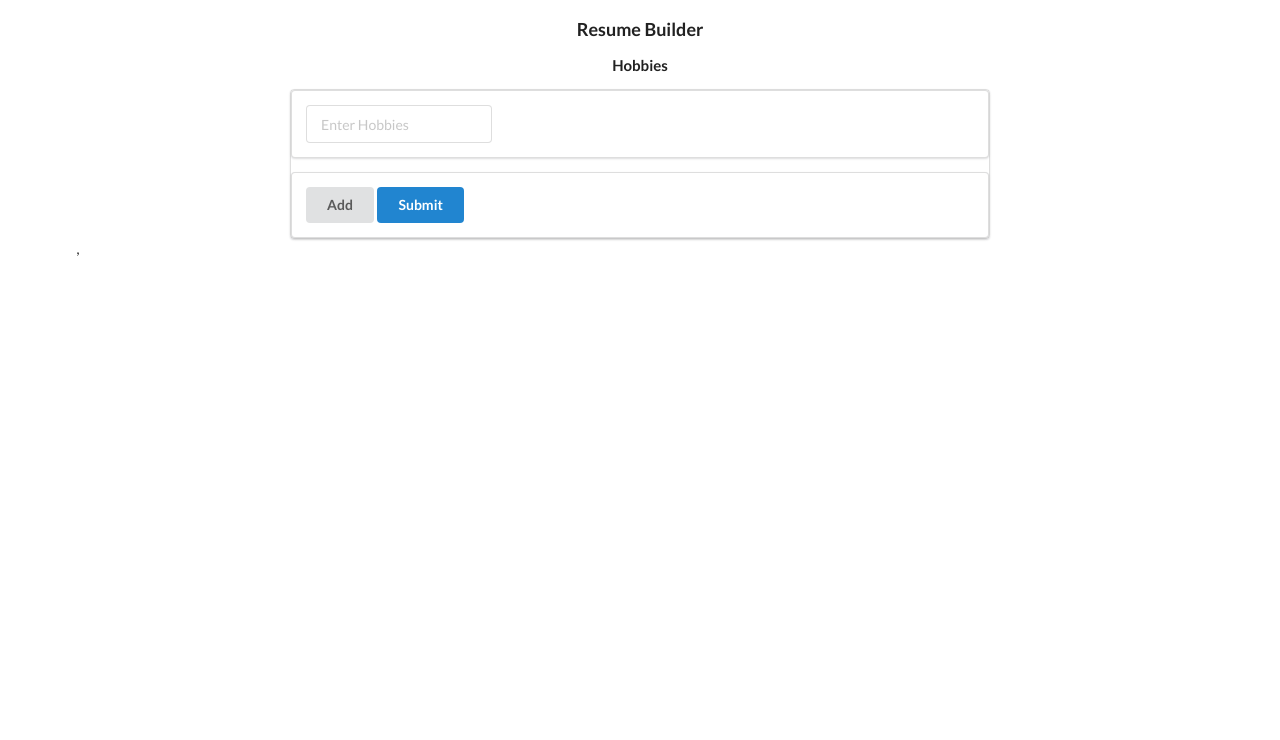
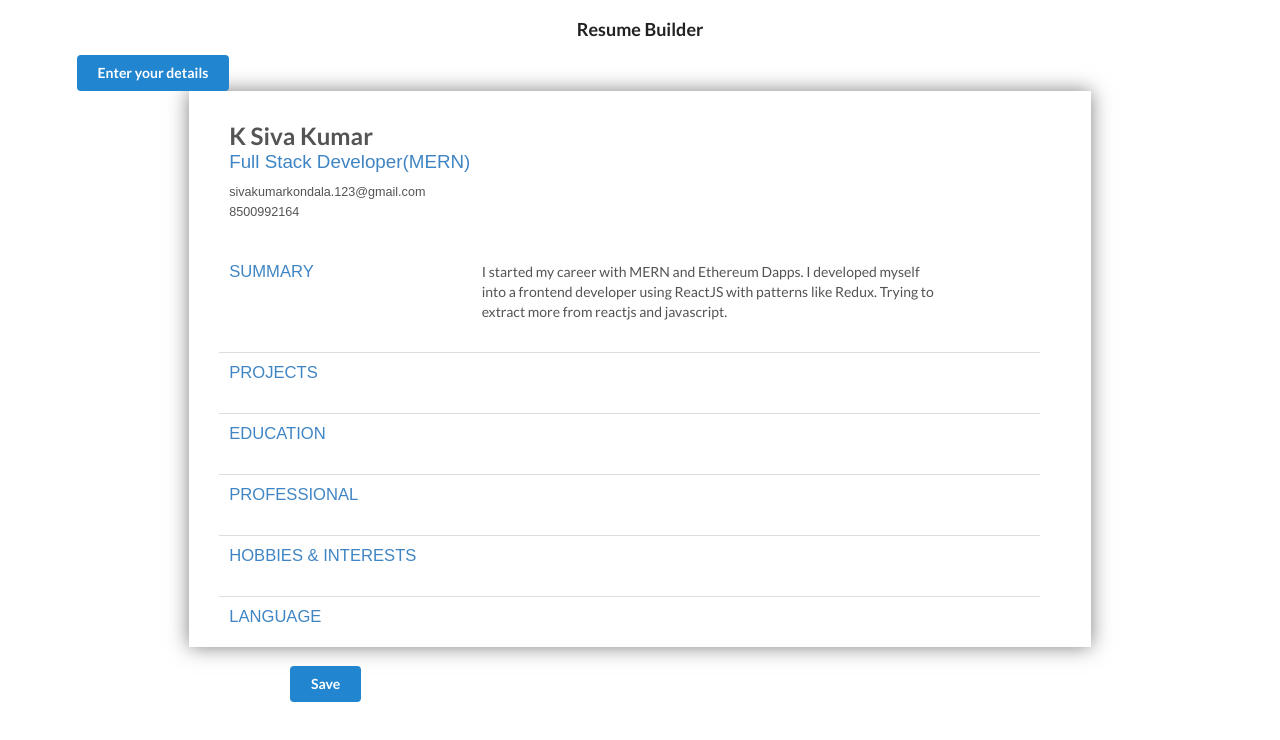
Before and after one commit to siva1933/Resume-Builder, a React (Create React App) app: page / in a window 1280 px wide. Shown: the top 740 px of the page. Built offline with nearby package versions, Linux system fonts and the light colour scheme.

Commit message:
added static data

```diff
--- a/package.json
+++ b/package.json
@@ -8,13 +8,16 @@
     "html2canvas": "^1.0.0-alpha.12",
     "jspdf": "^1.5.3",
     "mui-datatables": "^2.1.0",
+    "print-js": "^1.0.61",
     "react": "^16.8.5",
     "react-dom": "^16.8.5",
     "react-redux": "^6.0.1",
+    "react-router-dom": "^5.0.1",
     "react-scripts": "2.1.8",
     "redux": "^4.0.1",
     "redux-form": "^8.1.0",
-    "redux-thunk": "^2.3.0"
+    "redux-thunk": "^2.3.0",
+    "sockjs-client": "^1.3.0"
   },
   "scripts": {
     "start": "react-scripts start",
--- a/src/components/App.js
+++ b/src/components/App.js
@@ -1,41 +1,38 @@
 import React from 'react';
 import '../styles/App.css';
-// import PersonalDetails from './PersonalDetails';
-// import ProjectDetails from './ProjectDetails';
-// import Education from './Education';
-// import Professional from './Professional';
-import Hobbies from './Hobbies';
-// import Languages from './Languages';
-// import ShowResume from './ShowResume';
-// import { Stepper } from './Stepper';
+import Routes from './routes';
+import { withRouter } from 'react-router-dom'
 
+class App extends React.Component {
+  state = {
+    showButton: true
+  }
 
-export default class App extends React.Component {
+  componentDidMount() {
+    if (localStorage.getItem('showButton') !== null) {
+      this.setState({
+        showButton: JSON.parse(localStorage.getItem('showButton'))
+      })
+    }
+  }
+
   render() {
     return (
       <React.Fragment>
         <div className="ui container">
           <h3 className="ui center aligned header">Resume Builder</h3>
-          {/* <PersonalDetails /> */}
-
-          {/* <ProjectDetails /> */}
-
-          {/* <Education /> */}
-          {/* <Professional /> */}
-          <Hobbies />,
-
-          {/* <Languages /> */}
-
-
-          {/*<Stepper setLS={() => localStorage.setItem('state', JSON.stringify(this.state))} steps={[<PersonalDetails setParentState={this.setParentState} />,
-          <ProjectDetails setParentState={this.setParentState} />,
-          <Education setParentState={this.setParentState} />,
-          <Professional setParentState={this.setParentState} />,
-          <Hobbies setParentState={this.setParentState} />,
-          <Languages setParentState={this.setParentState} />, <ShowResume />]} /> */}
-
+          {this.state.showButton && <button onClick={() => {
+            this.setState({
+              showButton: false
+            })
+            localStorage.setItem('showButton', false)
+            this.props.history.push('/personal')
+          }} className="ui primary button">Enter your details</button>}
+          {Routes}
         </div>
       </React.Fragment>
     );
   }
 }
+
+export default withRouter(App)
--- a/src/components/ProjectDetails.js
+++ b/src/components/ProjectDetails.js
@@ -17,6 +17,8 @@ const ProjectDetails = (props) => {
 
   const submitProjectDetails = (formValues) => {
     console.log(formValues, projectDetails)
+    localStorage.setItem('projectDetails', JSON.stringify(projectDetails))
+    props.history.push('/education')
 
     setProjectDetails([...projectDetails, formValues])
   }
@@ -108,5 +110,6 @@ const validate = (formValues) => {
 
 export default reduxForm({
   form: 'projectDetails',
-  validate: validate
+  validate: validate,
+  destroyOnUnmount: false,
 })(ProjectDetails);
--- a/src/components/ShowResume.js
+++ b/src/components/ShowResume.js
@@ -1,186 +1,231 @@
 import React from 'react';
-import './styles/showResume.css'
-import jsPDF from 'jspdf'
+import '../styles/showResume.css';
+import { connect } from 'react-redux';
+import print from 'print-js';
+import { Resume1Style } from '../styles';
+import jsPDF from 'jspdf';
 import * as html2canvas from 'html2canvas';
-
-
-export default class ShowResume extends React.Component {
-  constructor(props) {
-    super(props);
-    this.state = { details: {} };
-  }
+class ShowResume extends React.Component {
+  state = {
+    data: {}
+  };
 
   componentDidMount() {
+    let projectDetails = JSON.parse(localStorage.getItem('projectDetails'));
+    let languageDetails = JSON.parse(localStorage.getItem('languageDetails'));
+    let hobbies = JSON.parse(localStorage.getItem('hobbies'));
+    let personalDetails = JSON.parse(localStorage.getItem('personalDetails'));
+    let educationDetails = JSON.parse(localStorage.getItem('educationDetails'));
+    let professionalDetails = JSON.parse(
+      localStorage.getItem('professionalDetails')
+    );
     this.setState({
-      details: JSON.parse(localStorage.getItem('state'))
-    })
+      data: {
+        projectDetails,
+        languageDetails,
+        hobbies,
+        personalDetails,
+        educationDetails,
+        professionalDetails
+      }
+    });
   }
 
   getStars = (dark, outline) => {
-    let stars = []
+    let stars = [];
     let d = dark;
-    let o = outline
+    let o = outline;
     while (d && d > 0) {
-      stars.push(<i className="star icon rating_icon"></i>)
+      stars.push(<i className="star icon rating_icon"></i>);
       d--;
     }
 
     while (o && o > 0) {
-      stars.push(<i className="star outline icon rating_icon"></i>)
+      stars.push(<i className="star outline icon rating_icon"></i>);
       o--;
     }
 
-    return stars
-  }
+    return stars;
+  };
+
   render() {
-    const { personalDetials, projectDetails, education, skill, hobbies } = this.state.details
+    // console.log(this.props)
+    const {
+      projectDetails,
+      languageDetails,
+      hobbies,
+      personalDetails,
+      educationDetails,
+      professionalDetails
+    } = this.state.data;
     return (
       <React.Fragment>
         <div className="ui container">
-          <page id="resume" size="A4" layout="landscape" className="show_resume_main_div">
-            <div>
+          <page size="A4" layout="landscape" className="show_resume_main_div">
+            <div id="resume">
               <div className="section">
                 <div className="profile_name">
                   <h2>
-                    {personalDetials && personalDetials.name}
+                    {(personalDetails && personalDetails.name) ||
+                      'K Siva Kumar'}
                   </h2>
                 </div>
                 <div className="profile_role">
                   <span>
-                    {personalDetials && personalDetials.role}
+                    {(personalDetails && personalDetails.role) ||
+                      'Full Stack Developer(MERN)'}
                   </span>
                 </div>
                 <div className="profile_address">
                   <span>
-                    {personalDetials && personalDetials.address}
+                    {(personalDetails && personalDetails.address) || ''}
                   </span>
                 </div>
                 <div className="profile_contact">
                   <span>
-                    {personalDetials && personalDetials.email}
+                    {(personalDetails && personalDetails.email) ||
+                      'sivakumarkondala.123@gmail.com'}
                   </span>
                 </div>
                 <div className="profile_contact">
                   <span>
-                    {personalDetials && personalDetials.mobile}
+                    {(personalDetails && personalDetails.mobile) ||
+                      '8500992164'}
                   </span>
                 </div>
               </div>
 
               <div className="section content">
-                <div className="content_head">
-                  SUMMARY
-            </div>
+                <div className="content_head">SUMMARY</div>
                 <div className="content_description">
-                  {personalDetials && personalDetials.summary}
-
+                  {(personalDetails && personalDetails.summary) ||
+                    'I started my career with MERN and Ethereum Dapps. I developed myself into a frontend developer using ReactJS with patterns like Redux. Trying to extract more from reactjs and javascript.'}
                 </div>
               </div>
               <div className="hr" />
 
-
               <div className="section content">
-                <div className="content_head">
-                  PROJECTS
-            </div>
-                <div className="content_description project_content">
+                <div className="content_head">PROJECTS</div>
+                <div className="content_description">
+                  {projectDetails &&
+                    projectDetails.length &&
+                    projectDetails.map((item) => (
+                      <div className="project_content">
                         <div className="project_head_section">
-                    Github link https://github.com/contactyash of all the projects I have worked on.
-                    Check Portfolio and live demo of all projects at https://yashrathore.in/projects
+                          Github link https://github.com/contactyash of all the
+                          projects I have worked on. Check Portfolio and live
+                          demo of all projects at
+                          https://yashrathore.in/projects
                         </div>
                         <div>
-                    <div>{projectDetails && projectDetails.title}</div>
-                    <div>{projectDetails && projectDetails.fromDate} - {projectDetails && projectDetails.toDate}</div>
-                    <div>{projectDetails && projectDetails.description}</div>
-                    <div>Tech Stack:- {projectDetails && projectDetails.techStack}</div>
+                          <div>{item && item.title}</div>
+                          <div>
+                            {item && item.from_date} - {item && item.to_date}
                           </div>
+                          <div>{item && item.description}</div>
+                          <div>Tech Stack:- {item && item.techStack}</div>
+                        </div>
+                      </div>
+                    ))}
                 </div>
               </div>
               <div className="hr" />
 
-
               <div className="section content">
-                <div className="content_head">
-                  Education
+                <div className="content_head">Education</div>
+                <div className="content_description edu_des">
+                  {educationDetails && educationDetails.length
+                    ? educationDetails.map((item) => (
+                        <div className="education_content">
+                          <div className="institute">
+                            <div>{item.name}</div>
+                            <div>
+                              <b>{item.study}</b>
                             </div>
-                <div className="content_description edu_des">
-                  {education && education.length ? education.map((item) => (<div className="education_content">
-                    <div className="institute">
-                      <div>{item.name}
-                      </div>
-                      <div><b>{item.study}</b></div>
                           </div>
                           <div className="institute_address">
                             {item.address}
-                    </div></div>
-                  )) : ''}
+                          </div>
+                        </div>
+                      ))
+                    : ''}
                 </div>
               </div>
               <div className="hr" />
 
-
               <div className="section content">
-                <div className="content_head">
-                  Professional
-            </div>
+                <div className="content_head">Professional</div>
                 <div className="edu_des">
-                  {skill && skill.length ? skill.map((item) => (<div className="professional_content"><div className="content_description">
-                    {item.tech}
-                  </div>
+                  {professionalDetails && professionalDetails.length
+                    ? professionalDetails.map((item) => (
+                        <div className="professional_content">
+                          <div className="content_description">{item.tech}</div>
                           <div className="prof2">
                             {this.getStars(item.rating, 5 - item.rating)}
-                    </div></div>)) : ""}
+                          </div>
+                        </div>
+                      ))
+                    : ''}
                 </div>
               </div>
               <div className="hr" />
 
-
               <div className="section content">
-                <div className="content_head hobbies">
-                  Hobbies & Interests
-            </div>
+                <div className="content_head hobbies">Hobbies & Interests</div>
                 <div className="content_description">
                   <ul>
-                    {hobbies && hobbies.length ? hobbies.map((item) => (<li>{item}</li>)) : ''}
+                    {hobbies && hobbies.length
+                      ? hobbies.map((item) => <li>{item.other}</li>)
+                      : ''}
                   </ul>
                 </div>
               </div>
               <div className="hr" />
 
-
               <div className="section content">
-                <div className="content_head">
-                  Language
+                <div className="content_head">Language</div>
+                <div className="lang content_description">
+                  {languageDetails &&
+                    languageDetails.length &&
+                    languageDetails.map((item) => (
+                      <div className="content">
+                        <div className="lang1">{item.lang}</div>
+                        <div className="lang2">{item.fluency}</div>
                       </div>
-                <div className="lang content_description">
-                  <div className="content">
-                    <div className="lang1">Hindi</div>
-                    <div className="lang2">Native</div>
-                  </div>
-                  <div className="content">
-                    <div className="lang1">English</div>
-                    <div className="lang2">Proficient</div>
-                  </div>
+                    ))}
                 </div>
               </div>
             </div>
           </page>
           <div className="ui text container">
-            <button class="ui primary button" onClick={() => {
-              let doc = new jsPDF('p', 'mm', 'a4')
-              html2canvas(document.getElementById("resume")).then((canvas) => {
-                let img = canvas.toDataURL('image/jpeg,2.0')
-                doc.addImage(img, 'JPEG', 0, 0, 211, 208)
-                doc.save('myResume.pdf')
-              });
-            }}>
+            <button
+              class="ui primary button"
+              onClick={() => {
+                let doc = new jsPDF('p', 'mm', 'a4');
+                html2canvas(document.getElementById('resume')).then(
+                  (canvas) => {
+                    let img = canvas.toDataURL('image/jpeg,2.0');
+                    doc.addImage(img, 'JPEG', 0, 0, 211, 208);
+                    doc.save('myResume.pdf');
+                  }
+                );
+                // print({
+                //   printable: 'resume',
+                //   type: 'html',
+                //   style: Resume1Style,
+                //   scanStyles: false
+                // })
+              }}
+            >
               Save
             </button>
           </div>
-
-
         </div>
       </React.Fragment>
     );
   }
 }
+
+export default connect((state) => {
+  return state.form;
+})(ShowResume);
--- a/src/index.js
+++ b/src/index.js
@@ -1,10 +1,14 @@
 import React from 'react';
 import ReactDOM from 'react-dom'
 import App from './components/App'
+import { BrowserRouter } from 'react-router-dom'
 import { applyMiddleware, createStore } from 'redux';
 import { Provider } from 'react-redux'
 import reducers from './reducers/index';
 const store = createStore(reducers, applyMiddleware())
 ReactDOM.render(
   <Provider store={store}>
-    <App /></Provider>, document.querySelector('#root'));
+    <BrowserRouter>
+      <App />
+    </BrowserRouter>
+  </Provider>, document.querySelector('#root'));
--- a/src/styles/showResume.css
+++ b/src/styles/showResume.css
@@ -57,6 +57,7 @@
 .project_content {
   display: flex;
   flex-direction: column;
+  margin-bottom: 10px;
 }
 
 .profile_name {
@@ -97,7 +98,8 @@ page[size="A4"][layout="landscape"] {
 }
 
 .project_head_section {
-  margin-bottom: 20px;
+  margin-bottom: 5px;
+  /* width: 200%; */
 }
 
 .education_content {
```
Also changed, not shown: src/components/Education.js (+4 -3 lines), src/components/Hobbies.js (+4 -52 lines), src/components/Languages.js (+34 -6 lines), src/components/PersonalDetails.js (+6 -79 lines), src/components/Professional.js (+6 -4 lines), src/globalComponents/formComponents.js (+22 -0 lines), 1 other file (tests, documents, lock files or other folders). Lines whose indentation alone changed are shown as unchanged.
